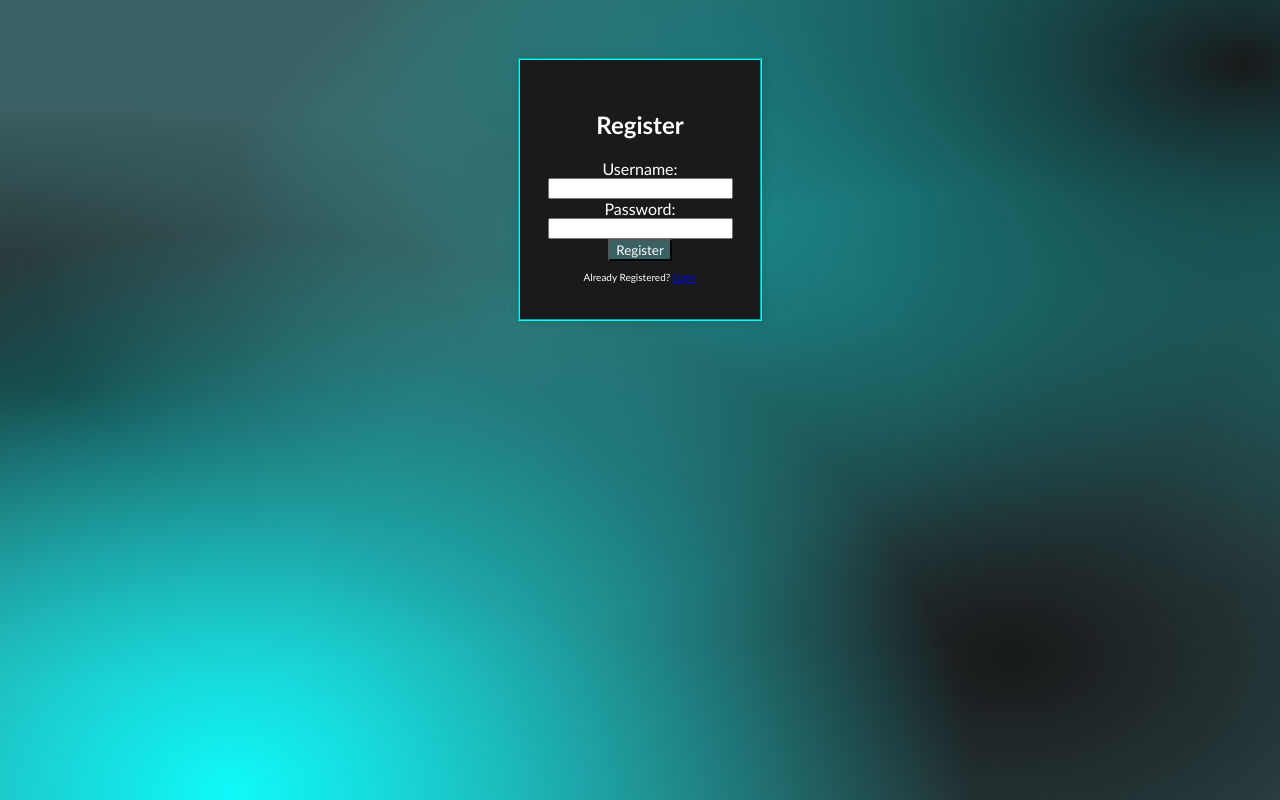
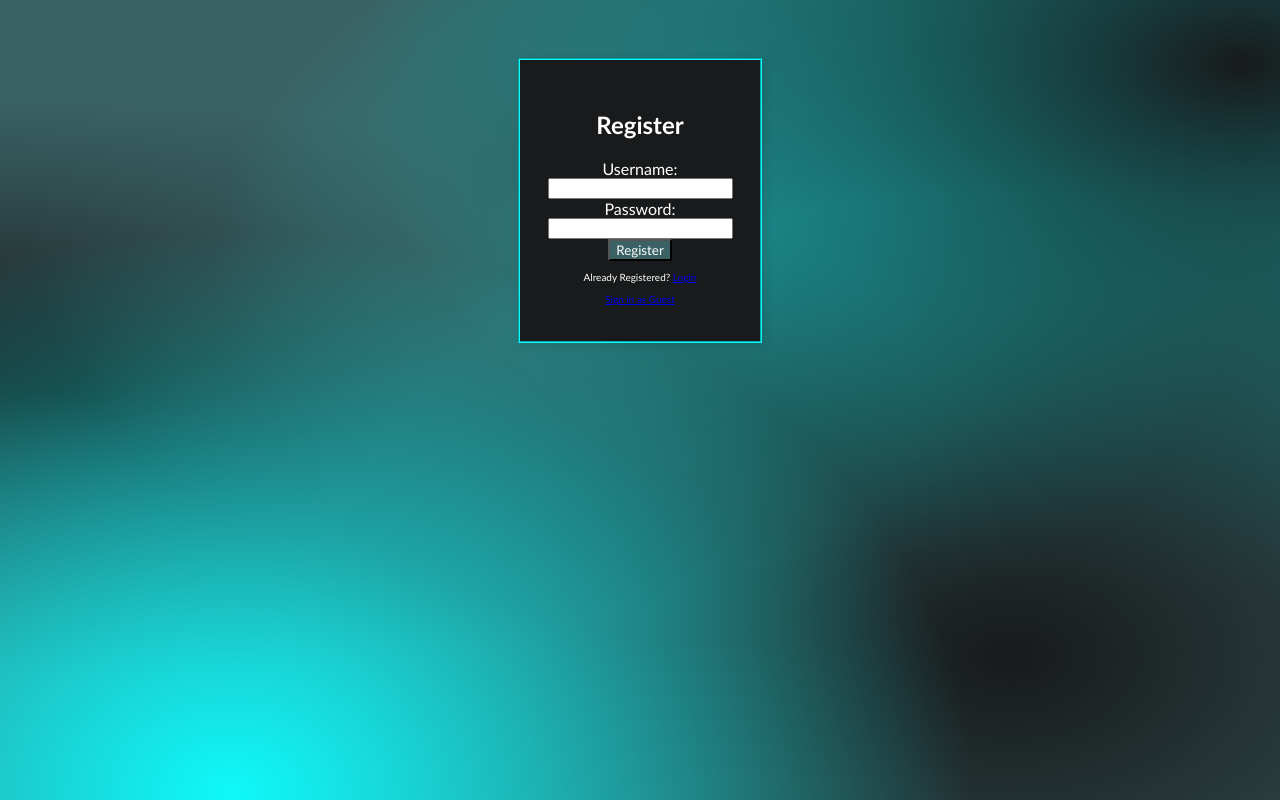
Before and after one commit to junyanchen123/312, a plain HTML site: page hello_flask/templates/index.html in a window 1280 px wide. Drawn offline with Linux system fonts and the light colour scheme.

Commit message:
added guest sign in

```diff
--- a/hello_flask/templates/index.css
+++ b/hello_flask/templates/index.css
@@ -43,6 +43,10 @@ body {
 
 }
 
+#guest {
+    font-size:x-small;
+}
+
 .button {
     background-color: #3a6163;
     color: white;
--- a/hello_flask/templates/index.html
+++ b/hello_flask/templates/index.html
@@ -26,6 +26,9 @@
             <div id = "link">
                 <p>Already Registered? <a href="/login.html">Login</a></p>
             </div>
+            <div id = "guest">
+                <a href="/posts.html">Sign in as Guest</a>
+            </div>
         </form>
     </div>
 
```
Also changed, not shown: hello_flask/templates/login.html (+3 -0 lines).
